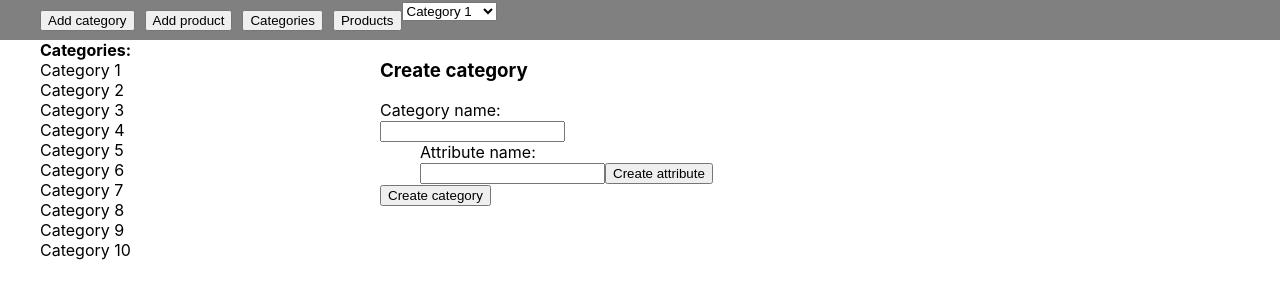
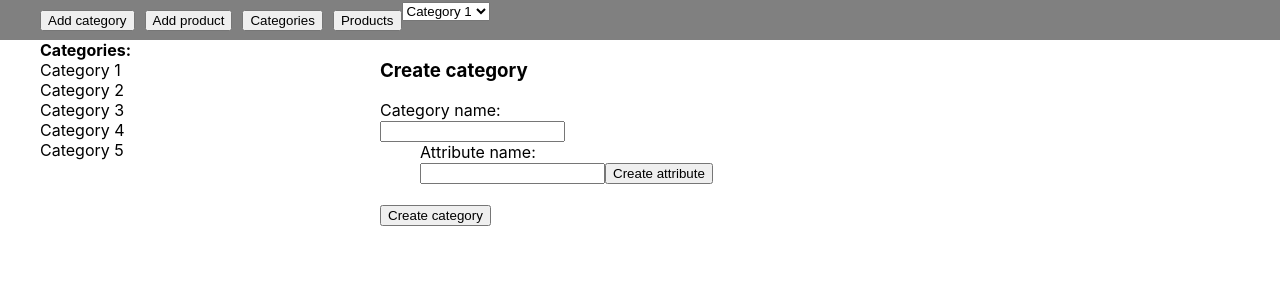
Before and after one commit to AlexandrLogunov97/Products, a React (Create React App) app: page / in a window 1280 px wide. Shown: the top 300 px of the page. Built offline with nearby package versions, Linux system fonts and the light colour scheme.

Commit message:
pre final
bug fix

```diff
--- a/src/App.css
+++ b/src/App.css
@@ -64,12 +64,12 @@
 .menu-list{
   width: 300px;
   overflow-y: scroll;
-  height: calc(100vh - 70px);
+  height: calc(100vh - 64px);
 }
 .panel-right{
   float: left;
   width: calc(100% - 340px);
   scroll-behavior: inherit;
   overflow-y: scroll;
-  height: calc(100vh - 50px);
+  height: calc(100vh - 43px);
 }
--- a/src/App.js
+++ b/src/App.js
@@ -20,16 +20,38 @@ class App extends Component {
       rightMode: 'createCategory'
     }
   }
+  genValues(){
+    let countValues=Math.floor(Math.random() * 10);
+    let newValues=[]
+    for (let index = 0; index<countValues; index++) {
+      newValues.push(`Value ${index+1}`)
+      console.log(`Value ${index+1}`);
+    }
+    return newValues;
+  }
+  genAttr(){
+    let countAttr=Math.floor(Math.random() * 10);
+    let attributes=[];
+    let newValues=this.genValues();
+    for (let index = 0; index<countAttr; index++) {
+      attributes.push({
+        name: `Attribute ${index+1}`,
+        values: newValues
+      })
+      console.log(`Value ${index+1}`);
+    }
+    return attributes;
+  }
   componentDidMount() {
     let newCategories = [];
-    for (let index = 0; index < 10; index++) {
+    for (let index = 0; index < 5; index++) {
       newCategories.push({
         name: 'Category ' + (index + 1),
-        attributes: [],
+        attributes: this.genAttr(),
       });
     }
     let newProducts = [];
-    for (let index = 0; index < 10; index++) {
+    for (let index = 0; index < 5; index++) {
       newProducts.push({
         name: 'Product ' + (index + 1),
         category: newCategories[0],
--- a/src/components/category/CategoryCreate.js
+++ b/src/components/category/CategoryCreate.js
@@ -68,6 +68,7 @@ export class CategoryCreate extends Component {
                 <input onChange={this.onCategoryNameChange} value={this.state.category.name} />
                 <AttributeList attributes={this.state.category.attributes} onDeleteAttribute={this.onDeleteAttribute} />
                 <AttributeCreate onCreateAttribute={this.onCreateAttribute} />
+                <br/>
                 <button onClick={this.onCreateCategory}>Create category</button>
             </div>
         );
--- a/src/components/category/CategoryModify.js
+++ b/src/components/category/CategoryModify.js
@@ -69,7 +69,8 @@ export class CategoryModify extends Component {
                 <input onChange={this.onCategoryNameChange} value={this.state.category.name} />
                 <AttributeList attributes={this.state.category.attributes} onDeleteAttribute={this.onDeleteAttribute} />
                 <AttributeCreate onCreateAttribute={this.onCreateAttribute} />
-                <button onClick={this.onModifyCategory}>Modify category</button><button onClick={this.onModifyCategory}>Delete category</button>
+                <br/>
+                <button onClick={this.onModifyCategory}>Modify category</button> <button onClick={this.onModifyCategory}>Delete category</button>
             </div>
         );
     }
--- a/src/components/category/CategorySelectList.js
+++ b/src/components/category/CategorySelectList.js
@@ -4,15 +4,10 @@ import '../../App.css';
 
 
 export class CategorySelectList extends Component {
-    constructor(props) {
-        super(props);
-
-    }
-    onCategoryChange=(e)=>{
+    onCategoryChange = (e) => {
         this.props.onCategorySelect(e.target.value);
     }
     render() {
-        console.log(this.props.categories);
         return (
             <select onChange={this.onCategoryChange}>
                 {
```
